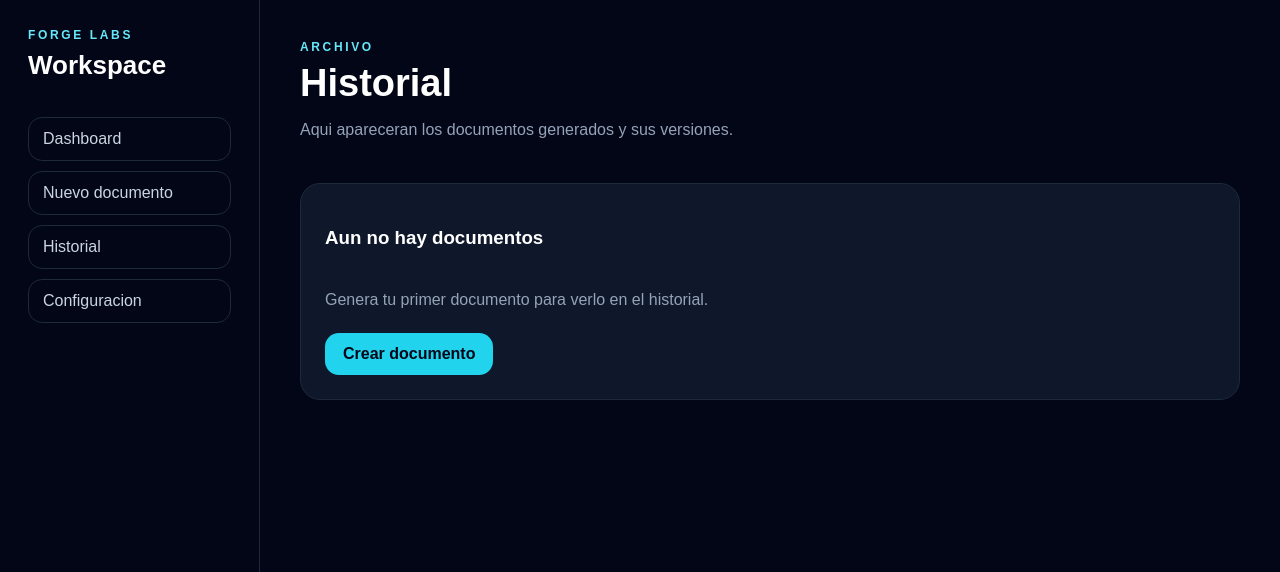
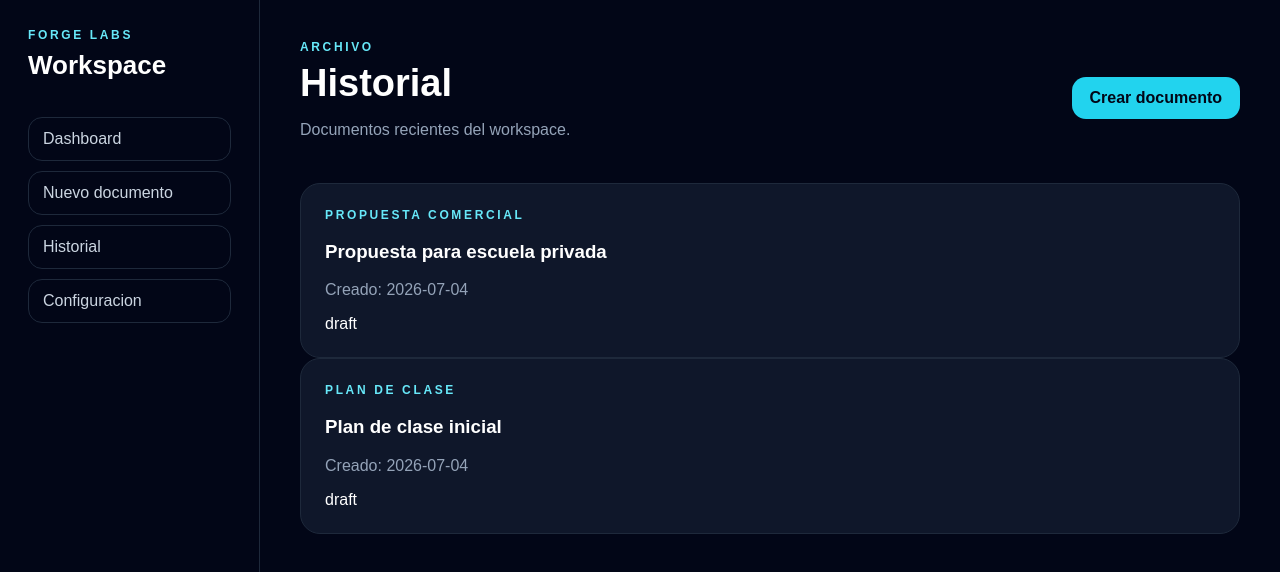
Before and after one commit to PENDRAGON-FORGE/Forge-labs, a Next.js app: page /history in a window 1280 px wide. Shown: the top 572 px of the page. Built offline with nearby package versions, Linux system fonts and the light colour scheme.

Commit message:
Render mock document history

```diff
--- a/src/app/history/page.tsx
+++ b/src/app/history/page.tsx
@@ -1,4 +1,5 @@
 import { AppShell } from '@/components/AppShell';
+import { mockDocuments } from '@/lib/mockDocuments';
 
 export default function HistoryPage() {
   return (
@@ -7,13 +8,22 @@ export default function HistoryPage() {
         <div>
           <p className="eyebrow">Archivo</p>
           <h2>Historial</h2>
-          <p className="muted">Aqui apareceran los documentos generados y sus versiones.</p>
+          <p className="muted">Documentos recientes del workspace.</p>
         </div>
+        <a className="primary-button" href="/new-document">Crear documento</a>
       </div>
-      <div className="card empty-state">
-        <h3>Aun no hay documentos</h3>
-        <p className="muted">Genera tu primer documento para verlo en el historial.</p>
-        <a className="primary-button" href="/new-document">Crear documento</a>
+
+      <div className="history-list">
+        {mockDocuments.map((document) => (
+          <article className="card history-item" key={document.id}>
+            <div>
+              <p className="eyebrow">{document.template}</p>
+              <h3>{document.title}</h3>
+              <p className="muted">Creado: {document.createdAt}</p>
+            </div>
+            <span className="status-pill">{document.status}</span>
+          </article>
+        ))}
       </div>
     </AppShell>
   );
```
